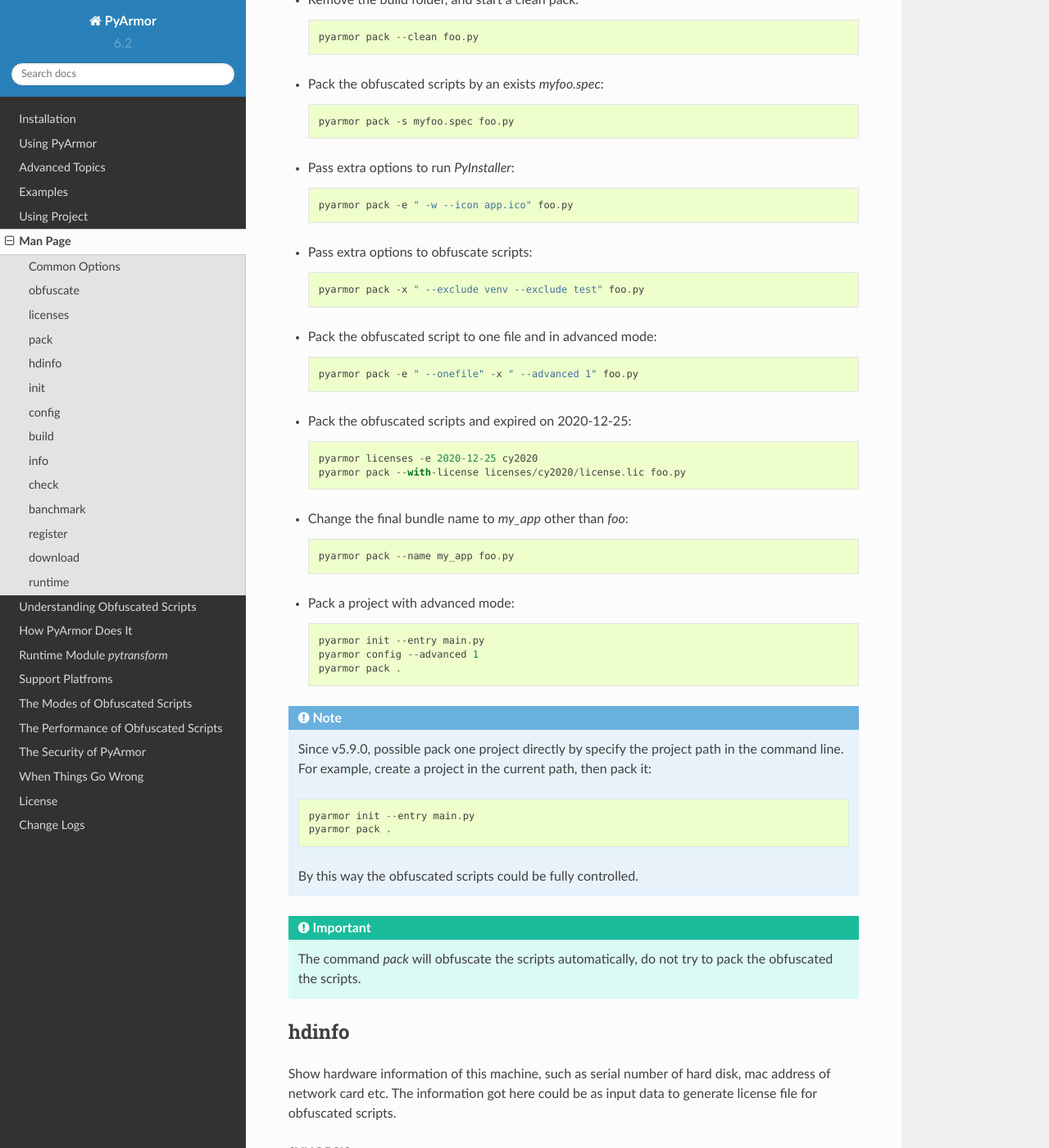
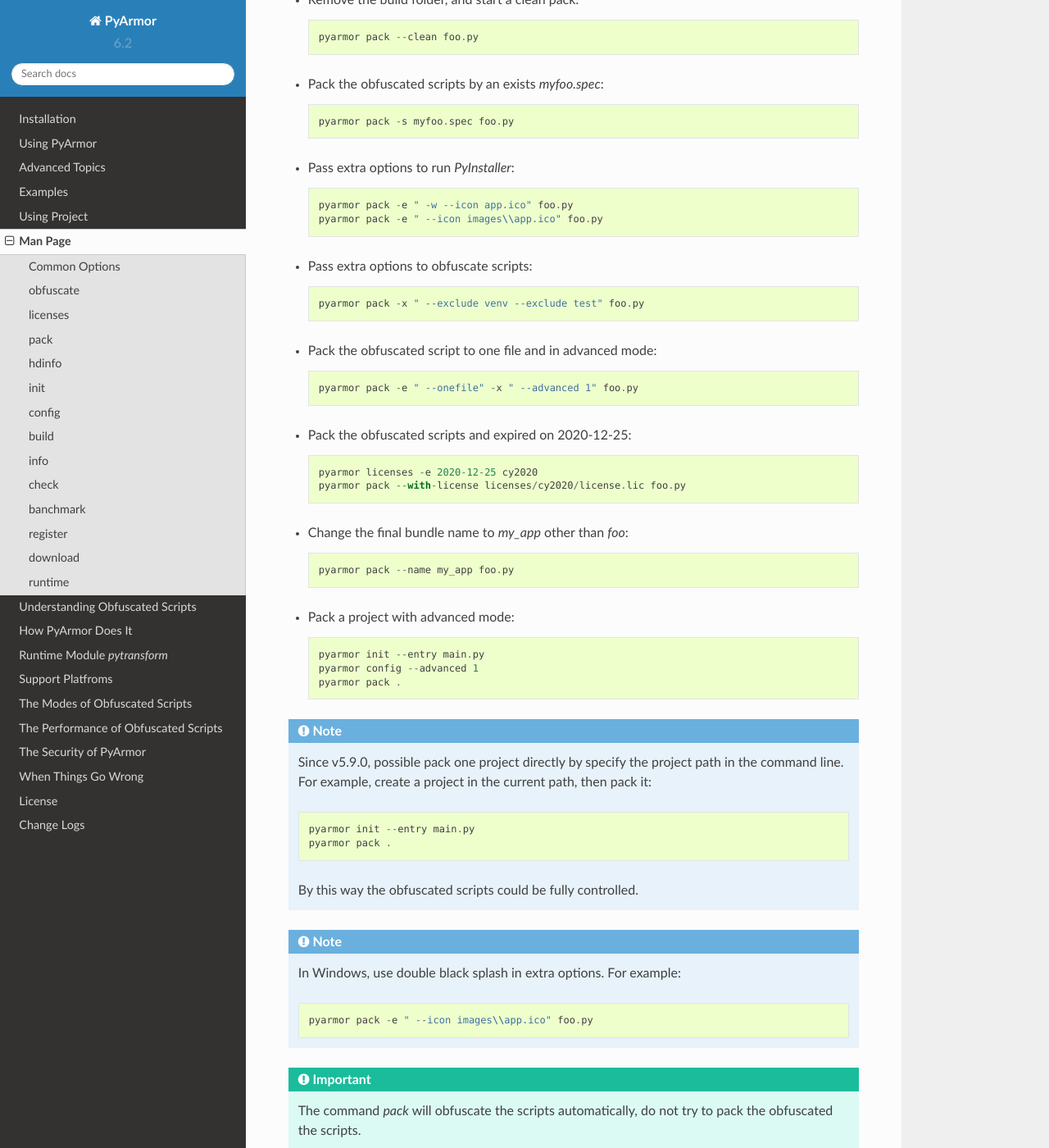
Before and after one commit to dashingsoft/pyarmor, a Sphinx documentation site: the page built from docs/man.rst, in a window 1280 px wide and 1400 px high, scrolled down 13445 px. Shown: the whole window at 82% size. Built offline with Sphinx 7.4.7 and the Read the Docs theme 2.0.0, drawn with Linux system fonts in a browser that asks for light colours.

Commit message:
Document back slash issue

```diff
--- a/docs/man.rst
+++ b/docs/man.rst
@@ -511,6 +511,7 @@ When something is wrong, turn on PyArmor debug flag to print traceback::
 * Pass extra options to run `PyInstaller`::
 
     pyarmor pack -e " -w --icon app.ico" foo.py
+    pyarmor pack -e " --icon images\\app.ico" foo.py
 
 * Pass extra options to obfuscate scripts::
 
@@ -545,6 +546,12 @@ When something is wrong, turn on PyArmor debug flag to print traceback::
      pyarmor pack .
 
    By this way the obfuscated scripts could be fully controlled.
+
+.. note::
+
+   In Windows, use double black splash in extra options. For example::
+
+     pyarmor pack -e " --icon images\\app.ico" foo.py
 
 .. important::
 
```
